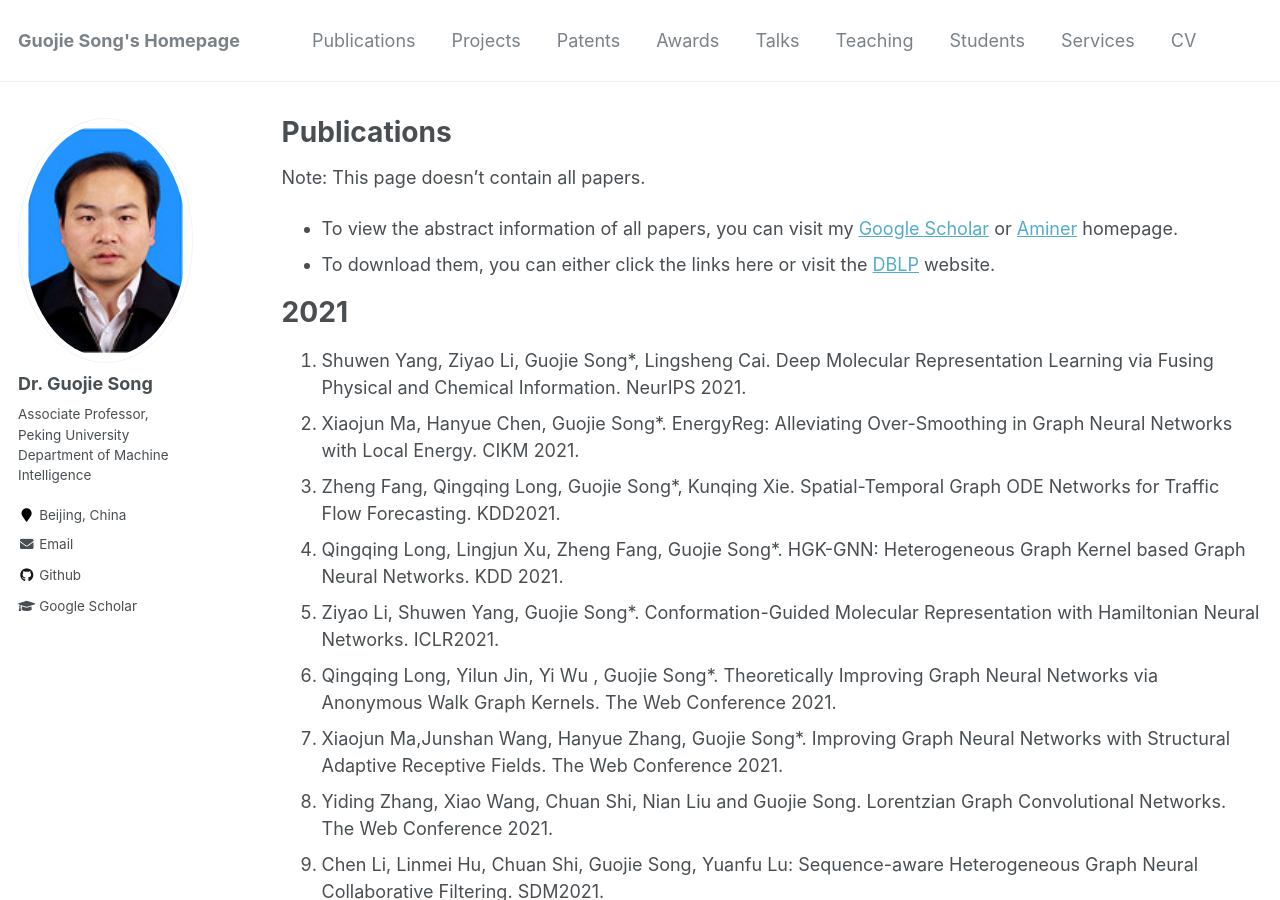
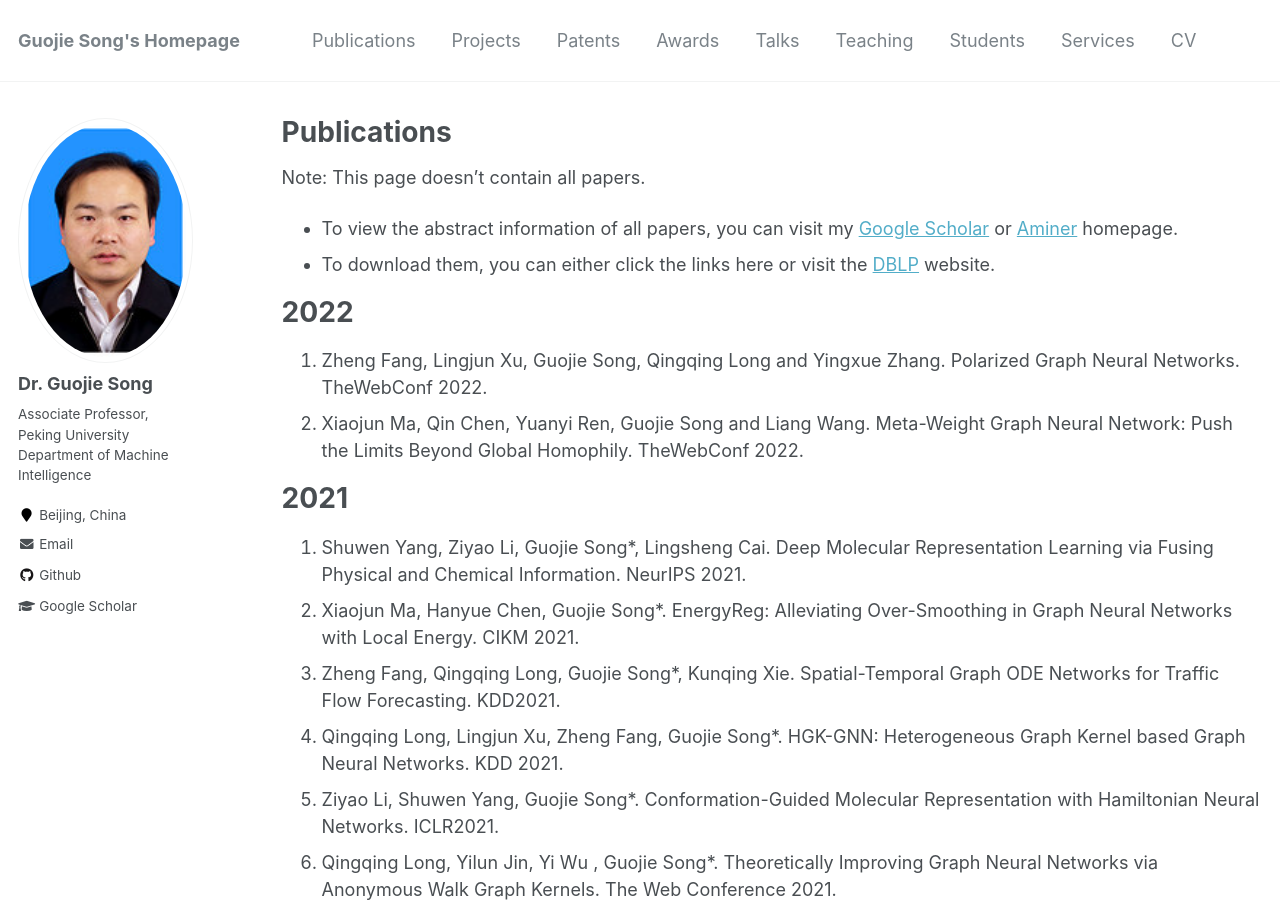
Before and after one commit to gjsong-pku/gjsong-pku.github.io, a Jekyll site: the page built from _pages/publications.md, in a window 1280 px wide and 900 px high. Built offline with Jekyll 4.4.1, drawn with Linux system fonts in a browser that asks for light colours.

Commit message:
Update publications.md

```diff
--- a/_pages/publications.md
+++ b/_pages/publications.md
@@ -10,6 +10,10 @@ Note: This page doesn't contain all papers.
 
 - To view the abstract information of all papers, you can visit my [Google Scholar](https://scholar.google.com/citations?hl=zh-CN&user=a832IIMAAAAJ#) or [Aminer](https://www.aminer.cn/profile/guojie-song/53f451dedabfaee4dc7ffd3d) homepage.
 - To download them, you can either click the links here or visit the [DBLP](https://dblp.uni-trier.de/pers/hd/s/Song:Guojie) website.
+
+# 2022
+1. Zheng Fang, Lingjun Xu, Guojie Song, Qingqing Long and Yingxue Zhang. Polarized Graph Neural Networks. TheWebConf 2022.
+2. Xiaojun Ma, Qin Chen, Yuanyi Ren, Guojie Song and Liang Wang. Meta-Weight Graph Neural Network: Push the Limits Beyond Global Homophily. TheWebConf 2022.
 
 # 2021
 6. Shuwen Yang, Ziyao Li, Guojie Song*, Lingsheng Cai. Deep Molecular Representation Learning via Fusing Physical and Chemical Information. NeurIPS 2021.
```
